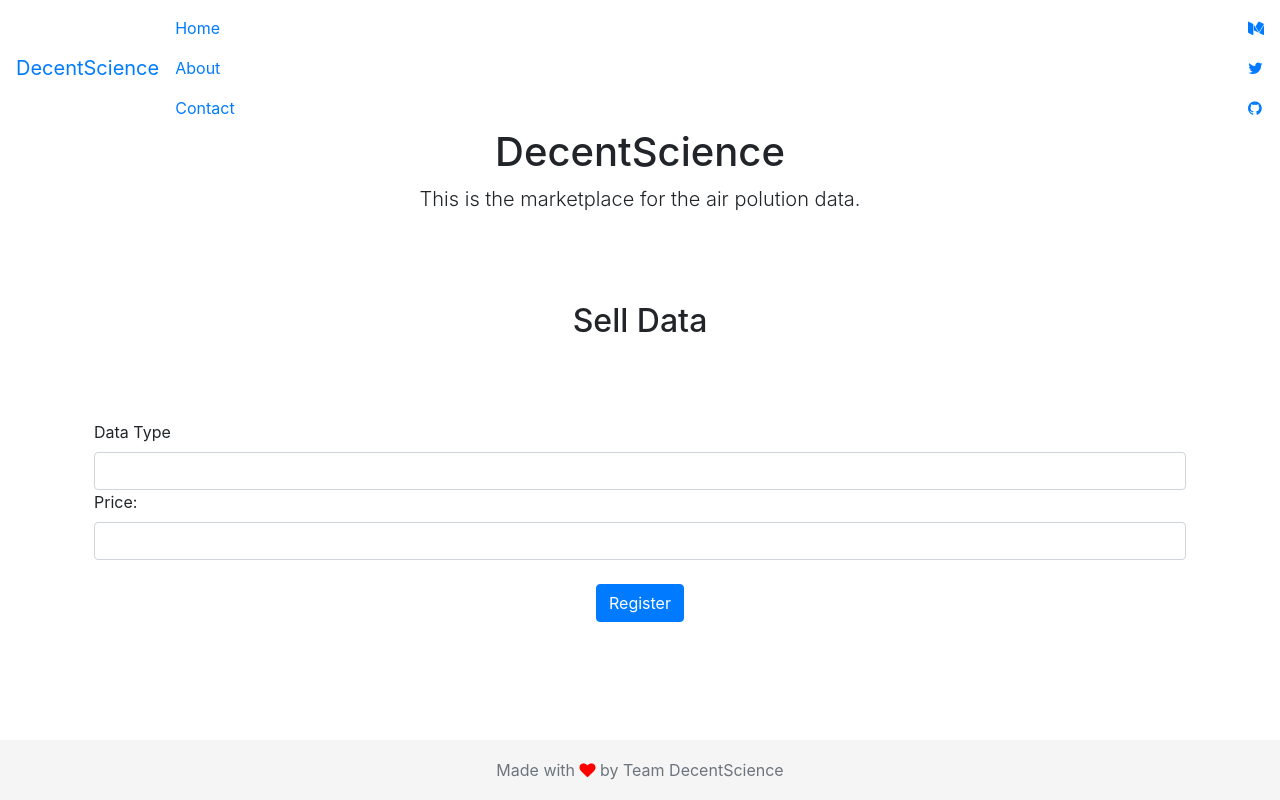
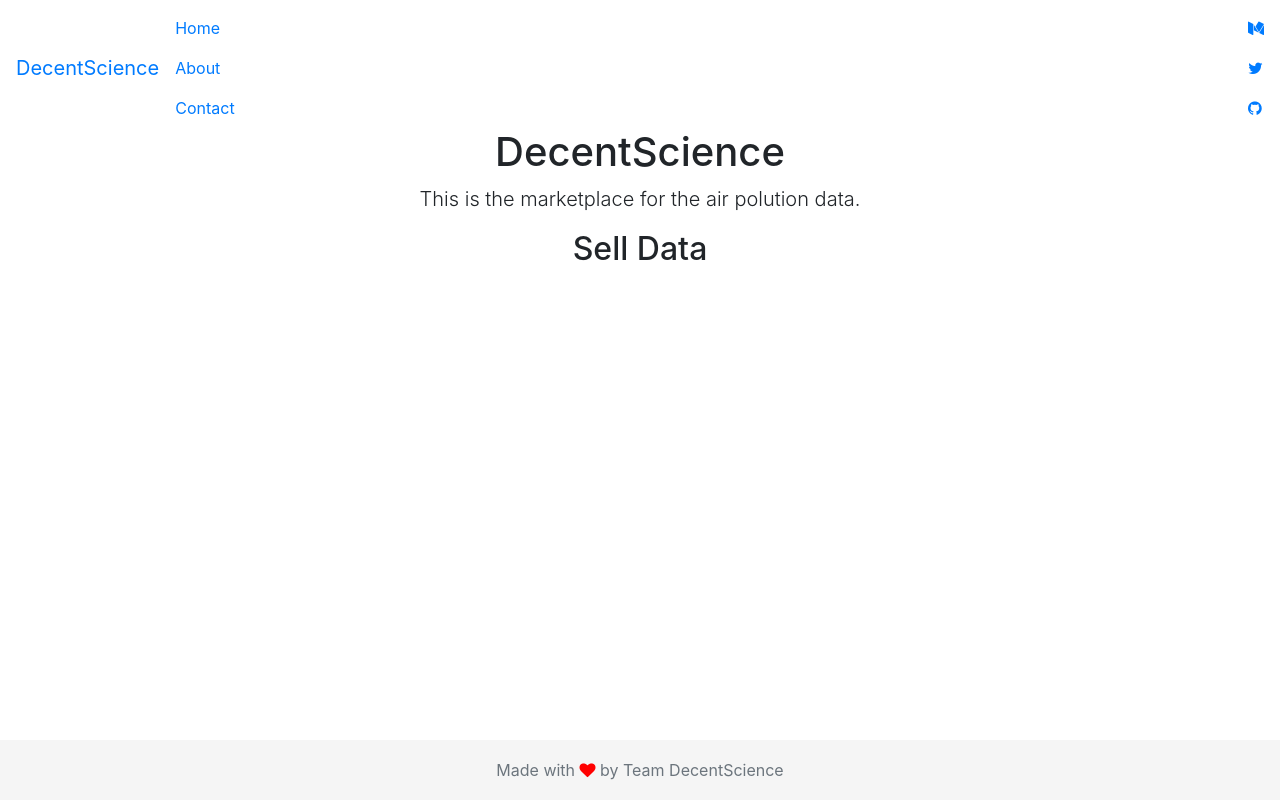
Before and after one commit to DarjaStrahl/DEcentScience, an Angular app: page / in a window 1280 px wide. Built offline with nearby package versions, Linux system fonts and the light colour scheme.

Commit message:
Delete the content from the page

```diff
--- a/src/app/app.component.html
+++ b/src/app/app.component.html
@@ -5,9 +5,8 @@
   <div class="starter-template">
     <h1>DecentScience</h1>
     <p class="lead">This is the marketplace for the air polution data.</p>
-    <br><br><br>
+
     <app-list></app-list>
-
 
   </div>
 </div>
--- a/src/app/list/list.component.html
+++ b/src/app/list/list.component.html
@@ -1,18 +1 @@
 <h2>Sell Data</h2>
-
-<br><br><br>
-
-<div class="row">
-    <label>Data Type</label>
-    <input type="text" class="form-control">
-</div>
-
-<div class="row">
-  <label>Price:</label>
-  <input type="text" class="form-control">
-</div>
-
-
-  <br><button class="btn btn-primary"
-              id="send" onclick="App.sendCoin()">Register</button>
-  <br>
```
